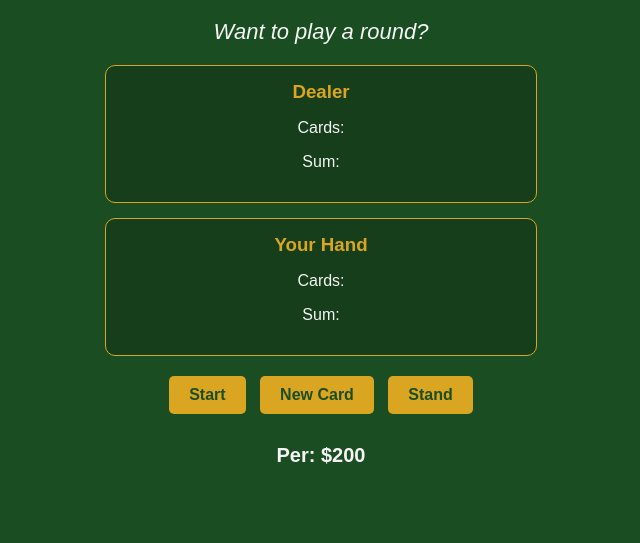
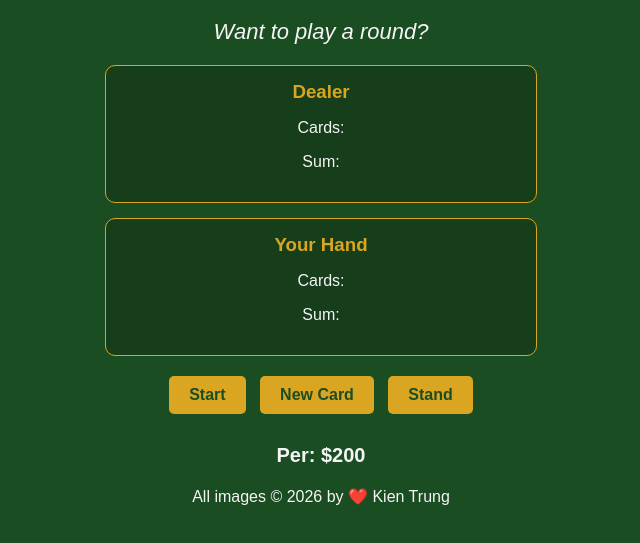
Before and after one commit to k-tru/Blackjack, a plain HTML site: page index.html in a window 1280 px wide. Shown: the part 103-646 px from the top of the page, without its empty margins (319-959 px from the left). Drawn offline with Linux system fonts and the light colour scheme.

Commit message:
updated copyright notice

```diff
--- a/index.html
+++ b/index.html
@@ -28,5 +28,8 @@
 
     <p id="player-el">Per: $200</p>
     <script src="index.js"></script>
+    <footer>
+        <p>All images &copy; 2026 by ❤️ Kien Trung</p>
+    </footer>
 </body>
 </html>
```
